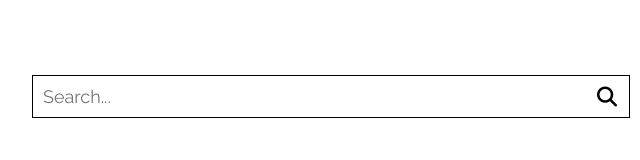
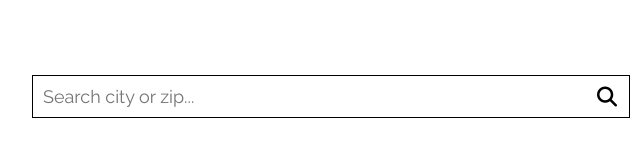
Before and after one commit to oscar-ct/weather-project, a plain HTML site: page index.html in a window 1280 px wide. Shown: the full height of the page, 308-948 px from the left. Drawn offline with nearby package versions, Linux system fonts and the light colour scheme.

Commit message:
feat: removed jQuery link

```diff
--- a/index.html
+++ b/index.html
@@ -22,13 +22,11 @@
 
 <div class="search-container">
     <div>
-        <input id="search" type="text" placeholder="Search..." name="search" autocomplete="off">
+        <input id="search" type="text" placeholder="Search city or zip..." name="search" autocomplete="off">
         <button id="search-btn" type="button"><i class="fa fa-search"></i></button>
     </div>
     <span>
-        <ul id="unordered-list" role="listbox">
-
-        </ul>
+        <ul id="unordered-list" role="listbox"></ul>
     </span>
 </div>
 
@@ -37,7 +35,7 @@
 </div>
 
 
-<script src="https://code.jquery.com/jquery-3.6.1.min.js" integrity="sha256-o88AwQnZB+VDvE9tvIXrMQaPlFFSUTR+nldQm1LuPXQ=" crossorigin="anonymous"></script>
+
 <!--    <script src="https://cdn.jsdelivr.net/npm/bootstrap@5.1.3/dist/js/bootstrap.bundle.min.js" integrity="sha384-ka7Sk0Gln4gmtz2MlQnikT1wXgYsOg+OMhuP+IlRH9sENBO0LRn5q+8nbTov4+1p" crossorigin="anonymous">-->
 <!--    </script>-->
 <script src="https://code.jquery.com/jquery-3.6.1.min.js" integrity="sha256-o88AwQnZB+VDvE9tvIXrMQaPlFFSUTR+nldQm1LuPXQ=" crossorigin="anonymous"></script>
```
